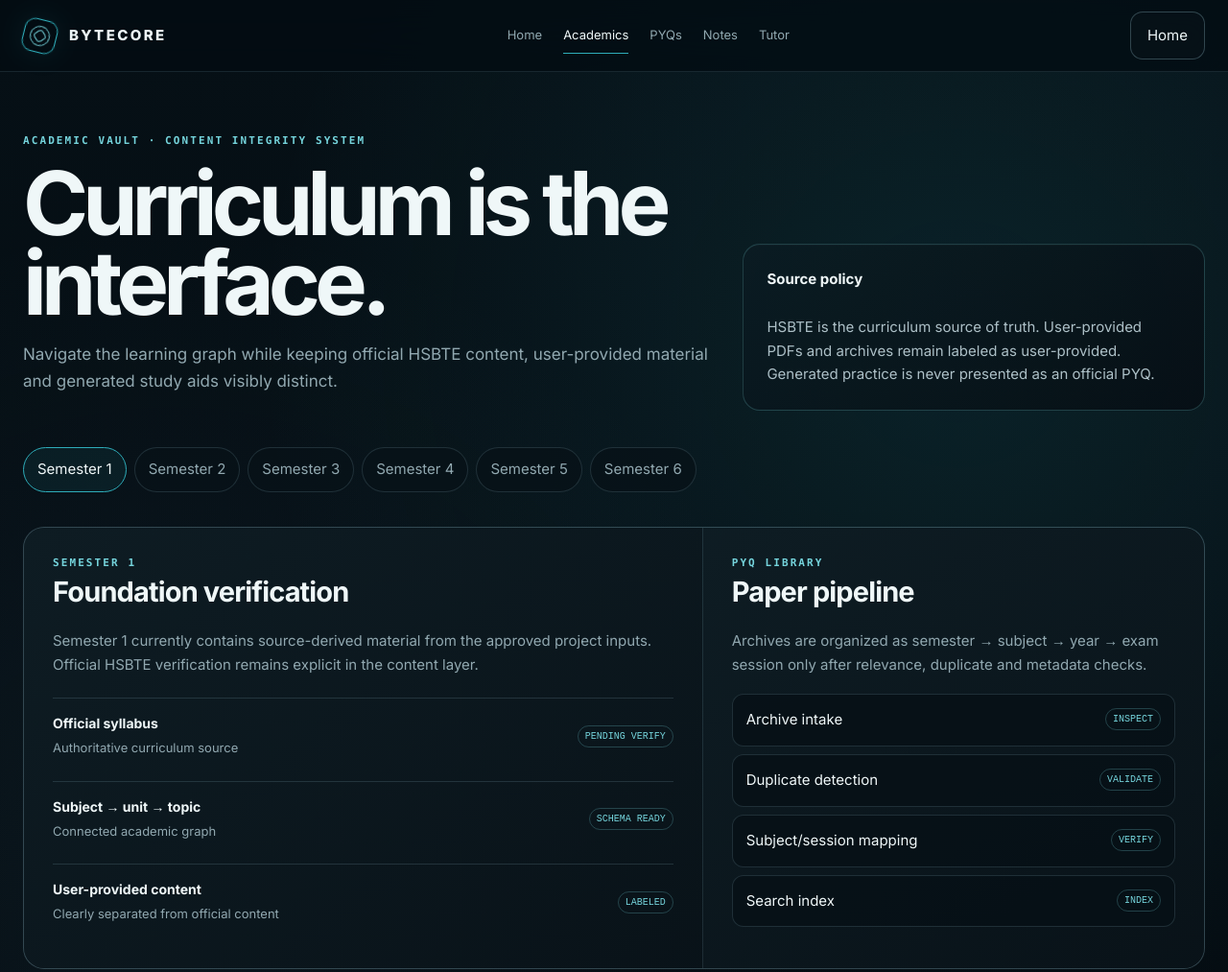
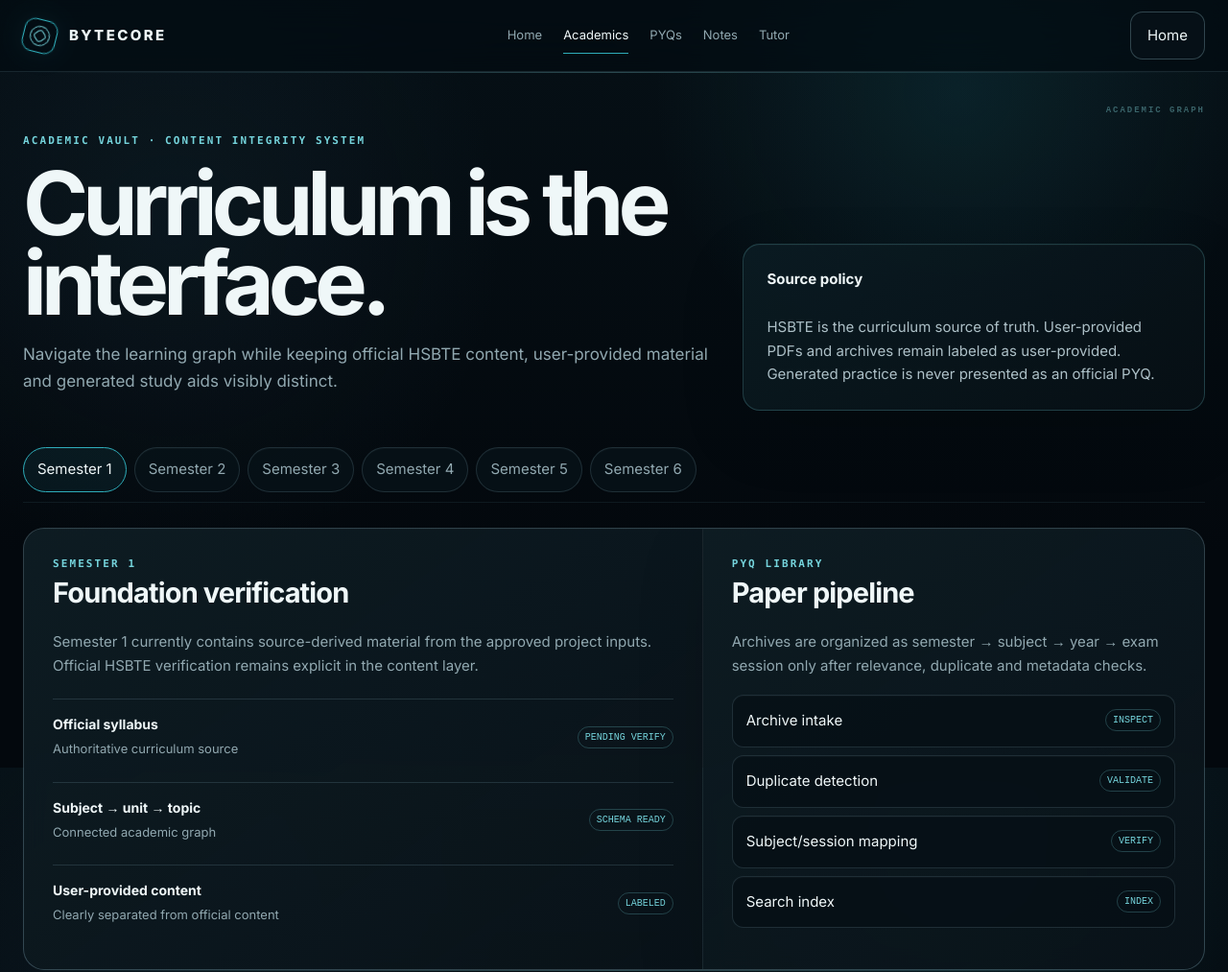
Before and after one commit to Pain8055/Computer-Engineering-2, a website: page academics.html in a window 1280 px wide. Shown: the top 1013 px of the page at 96% size. Drawn offline with Linux system fonts and the light colour scheme.

Commit message:
feat: apply ByteCore 2.0 vault visual layer

```diff
--- a/academics.html
+++ b/academics.html
@@ -10,6 +10,7 @@
 <link rel="preconnect" href="https://fonts.googleapis.com"><link rel="preconnect" href="https://fonts.gstatic.com" crossorigin>
 <link href="https://fonts.googleapis.com/css2?family=Inter:wght@400;500;600;700;800;900&display=swap" rel="stylesheet">
 <link rel="stylesheet" href="styles/bytecore.css">
+<link rel="stylesheet" href="styles/bytecore-v2.css">
 </head>
 <body>
 <header class="topbar"><div class="shell nav"><a class="brand" href="index.html"><span class="core-mark" aria-hidden="true"></span><span>BYTECORE</span></a><nav class="navlinks" aria-label="Primary navigation"><a href="index.html">Home</a><a class="active" href="academics.html">Academics</a><a href="#pyqs">PYQs</a><a href="#notes">Notes</a><a href="#tutor">Tutor</a></nav><a class="btn" href="index.html">Home</a></div></header>
```
